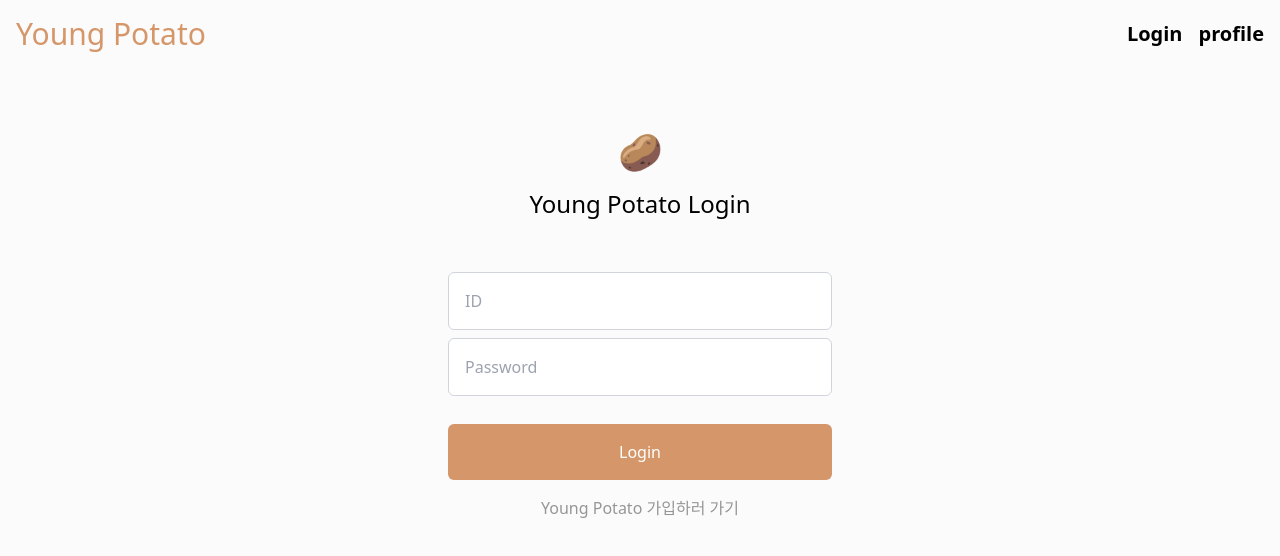
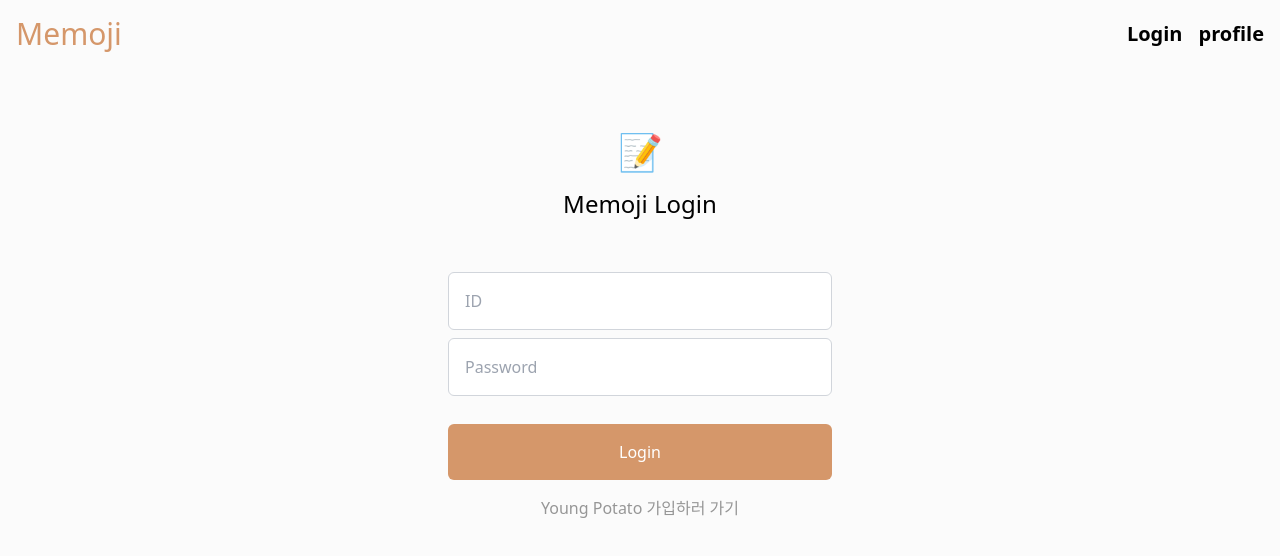
Before and after one commit to YP-Company/first-toyProject-front, a Next.js app: page /login in a window 1280 px wide. Shown: the top 556 px of the page. Built offline with nearby package versions, Linux system fonts and the light colour scheme.

Commit message:
feat : 메인 메모지 컴포넌트 카드 추가

```diff
--- a/src/app/login/page.tsx
+++ b/src/app/login/page.tsx
@@ -3,9 +3,9 @@ import React from "react";
 
 export default function login() {
 	return (
-		<section className="flex flex-col items-center m-20">
-			<span className="text-4xl mb-4">🥔</span>
-			<h1 className="text-2xl mb-8">Young Potato Login</h1>
+		<section className="flex flex-col items-center m-20 ">
+			<span className="text-4xl mb-4">📝</span>
+			<h1 className="text-2xl mb-8">Memoji Login</h1>
 			<Form />
 		</section>
 	);
--- a/src/app/page.tsx
+++ b/src/app/page.tsx
@@ -1,3 +1,4 @@
+import BoardCard from "@/components/board/BoardCard";
 import { connectDB } from "@/util/database";
 
 export default async function Home() {
@@ -7,9 +8,11 @@ export default async function Home() {
 
 	return (
 		<main>
-			{result.map((i: any, index: any) => {
-				return <span key={index}>{result[index].title}</span>;
-			})}
+			<ul className="grid grid-cols-1 md:grid-cols-4 lg-grid-cols-5 gap-4 p-4">
+				{result.map((item: any, index: any) => (
+					<BoardCard board={item} key={index} />
+				))}
+			</ul>
 		</main>
 	);
 }
--- a/src/components/Navbar.tsx
+++ b/src/components/Navbar.tsx
@@ -5,7 +5,7 @@ export default function Navbar() {
 	return (
 		<header className="flex justify-between">
 			<Link href="/" className="flex items-center text-3xl text-brand">
-				Young Potato
+				Memoji
 			</Link>
 			<nav className="flex items-center gap-4 font-semibold text-xl">
 				<Link href="/login">Login</Link>
--- /dev/null
+++ b/src/components/board/BoardCard.tsx
@@ -0,0 +1,14 @@
+import React from "react";
+
+export default function BoardCard({ board: { title, content } }: any) {
+	return (
+		<li className="rounded-2xl overflow-hidden cursor-pointer hover:scale-95 transition-all bg-white h-80 shadow-lg shadow-white-500/50">
+			<div className="mt-2 px-2 text-lg flex justify-between items-center border-solid border-b-2 border-gray-50">
+				<h3 className="truncate">{title}</h3>
+			</div>
+			<span className="inline-block mt-4 px-2 text-gray-600">
+				{content}
+			</span>
+		</li>
+	);
+}
```
